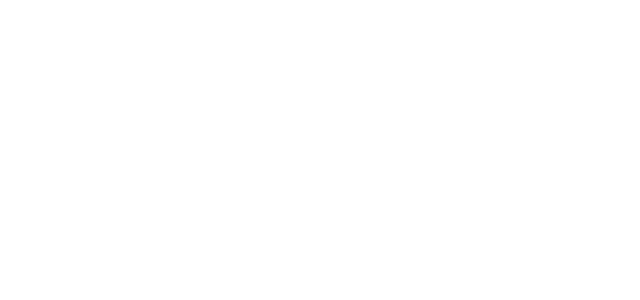
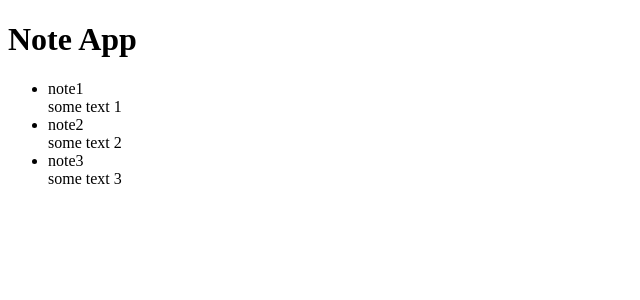
Before and after one commit to kivvvvv/note-app, a React (Create React App) app: page / in a window 1280 px wide. Shown: the top 300 px of the page, without its empty margins (0-640 px from the left). Built offline with nearby package versions, Linux system fonts and the light colour scheme.

Commit message:
1# feat: added NoteList and Note

```diff
--- a/src/App.js
+++ b/src/App.js
@@ -1,5 +1,10 @@
 import React from "react";
+import NoteList from "./NoteList";
 
 export default function App() {
-  return <div />;
+  return (
+    <div>
+      <NoteList />
+    </div>
+  );
 }
--- /dev/null
+++ b/src/Note.js
@@ -0,0 +1,10 @@
+import React from "react";
+
+export default function Note(props) {
+  return (
+    <li>
+      <div>{props.noteTitle}</div>
+      <div>{props.noteText}</div>
+    </li>
+  );
+}
--- /dev/null
+++ b/src/NoteList.js
@@ -0,0 +1,21 @@
+import React from "react";
+import Note from "./Note";
+
+export default function NoteList() {
+  const notes = [
+    { id: "1", noteTitle: "note1", noteText: "some text 1" },
+    { id: "2", noteTitle: "note2", noteText: "some text 2" },
+    { id: "3", noteTitle: "note3", noteText: "some text 3" }
+  ];
+
+  return (
+    <div>
+      <h1>Note App</h1>
+      <ul>
+        {notes.map(note => (
+          <Note noteTitle={note.noteTitle} noteText={note.noteText} />
+        ))}
+      </ul>
+    </div>
+  );
+}
```
